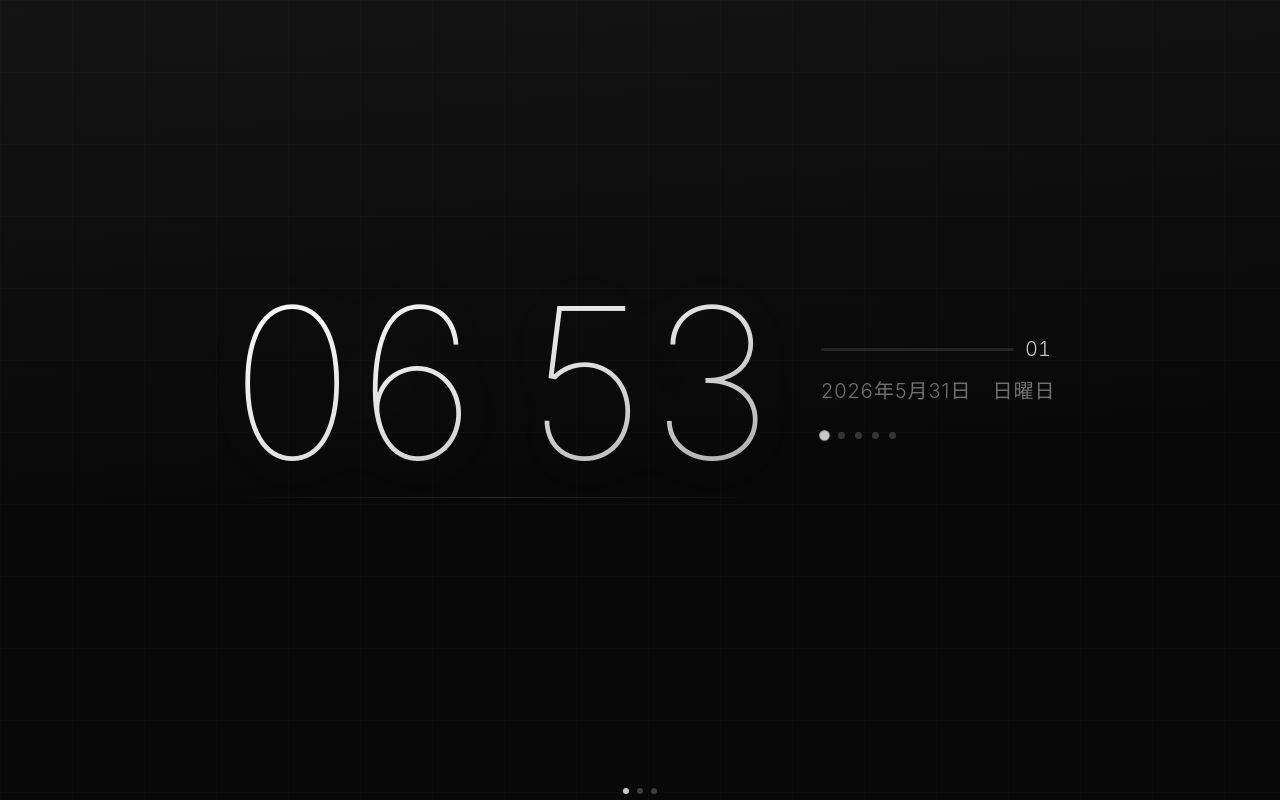
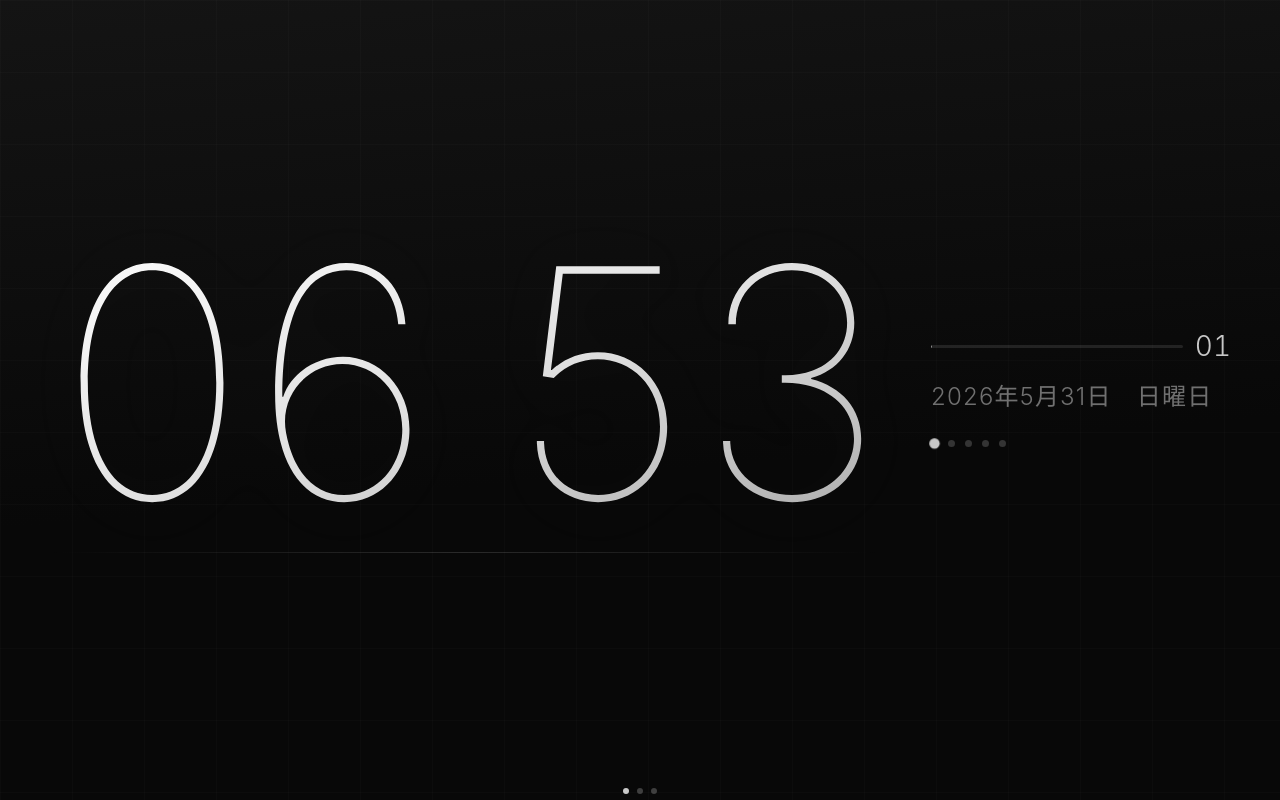
Before and after one commit to Y993/timerapp, a plain HTML site: page index.html in a window 1280 px wide. Drawn offline with Linux system fonts and the light colour scheme.

Commit message:
Add files via upload

```diff
--- a/index.html
+++ b/index.html
@@ -301,11 +301,11 @@
         width: 100%;
       }
       .clock-sup { display: none; }
-      #clock-time { font-size: clamp(70px, 30vh, 210px); white-space: nowrap; }
+      #clock-time { font-size: clamp(140px, 60vh, 320px); white-space: nowrap; }
       .clock-sub  { align-items: flex-start; margin-top: 0; }
-      .sec-row    { width: clamp(120px, 20vw, 230px); }
-      #clock-sec  { font-size: clamp(12px, 3.5vh, 20px); }
-      #clock-date { font-size: clamp(12px, 3.2vh, 20px); }
+      .sec-row    { width: clamp(160px, 26vw, 300px); }
+      #clock-sec  { font-size: clamp(18px, 5.5vh, 28px); }
+      #clock-date { font-size: clamp(16px, 4.5vh, 24px); }
       .theme-dots { margin-top: clamp(8px, 2vh, 14px); }
       #theme-name { bottom: 44px; }
 
```
